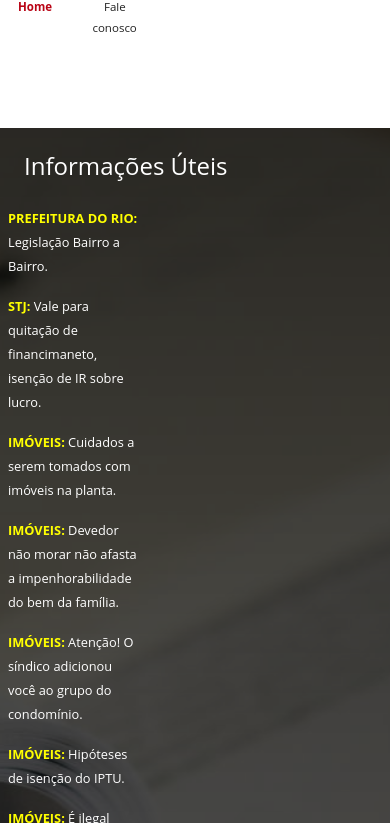
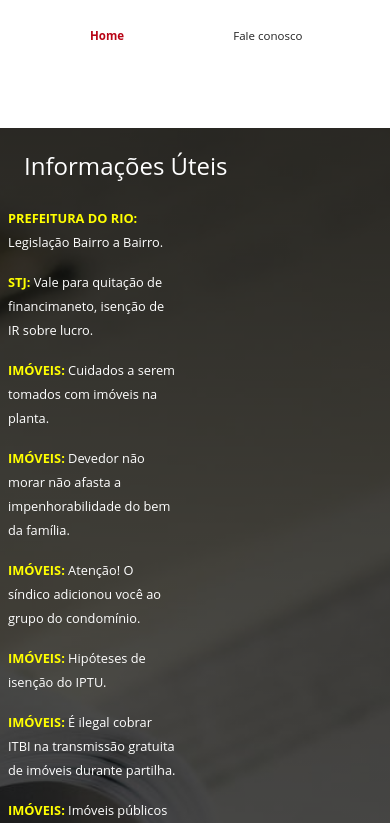
Before and after one commit to Diego-DFG/DNA-Consultoria, a plain HTML site: page documentacao.html in a window 390 px wide. Shown: the part 92-915 px from the top of the page. Drawn offline with nearby package versions, Linux system fonts and the light colour scheme; a script that the page names is missing; a web font is replaced by a local one.

Commit message:
Ajustes no posicionamento dos itens de navegação das duas páginas

```diff
--- a/css/breakpoints/breakpoints.css
+++ b/css/breakpoints/breakpoints.css
@@ -15,6 +15,7 @@
 	.navegacao { width: 100%; }
 	.navegacao-itens ul { text-align: center; display: block; }
 	.navegacao-itens ul li { padding: 2em 8em; width: 100%; }
+	.navegacao-itens ul li a { position: relative; right: 40px; }
 	.navegacao-itens ul li:hover { background: #999; padding: 2em; }
 	.navegacao-itens.active { display: flex; position: relative; z-index: 10; background: #fff; }
 /*Fim da navegação*/
--- a/css/docs/docs.css
+++ b/css/docs/docs.css
@@ -26,7 +26,8 @@ body { padding: 0; margin: 0; overflow-x: hidden; }
 
 /*Navegação*/
 .logo { position: relative; right: 1.5em; }
-.navegacao-itens-lista { position: relative; right: 25em; top: 5em;}
+.navegacao-itens-lista { position: relative; right: 20em; top: 7em; }
+.navegacao-itens-lista li { margin-right: 3em; width: 100px; }
 .navegacao-itens-lista li a { font-size: 0.8em; }
 /*Fim da navegação*/
 
```
